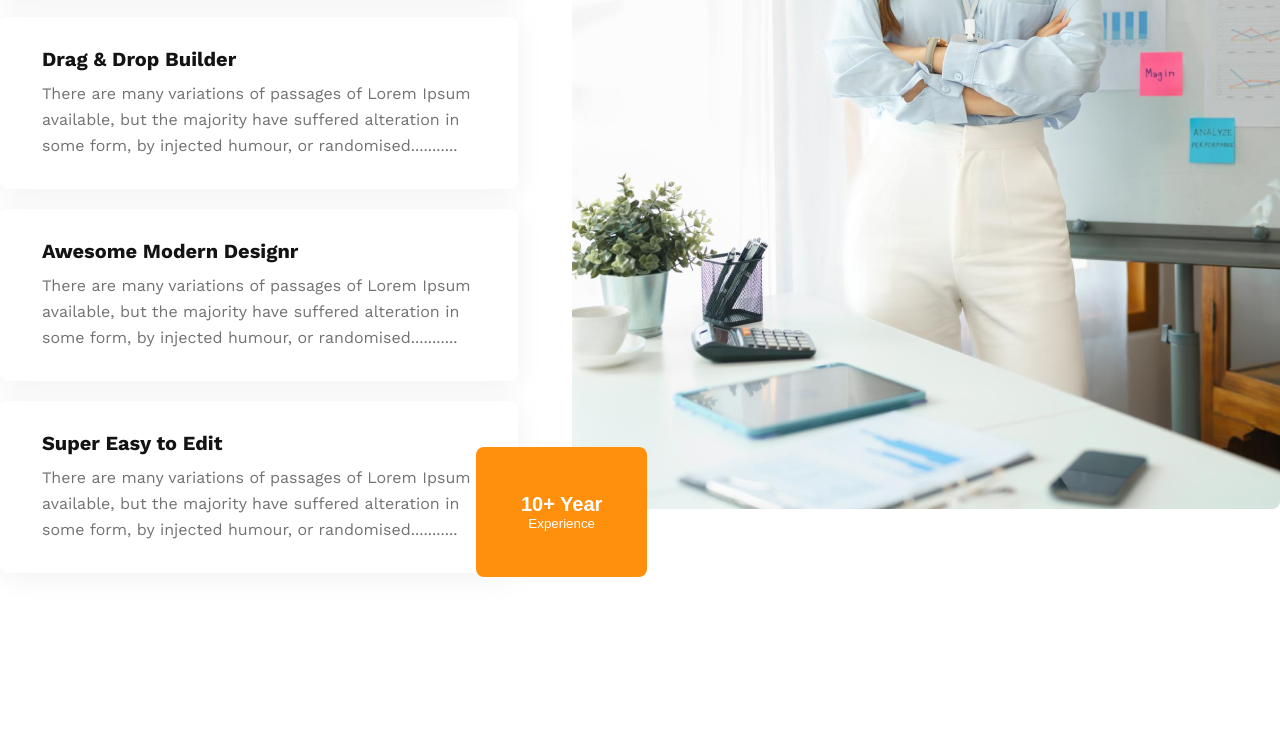
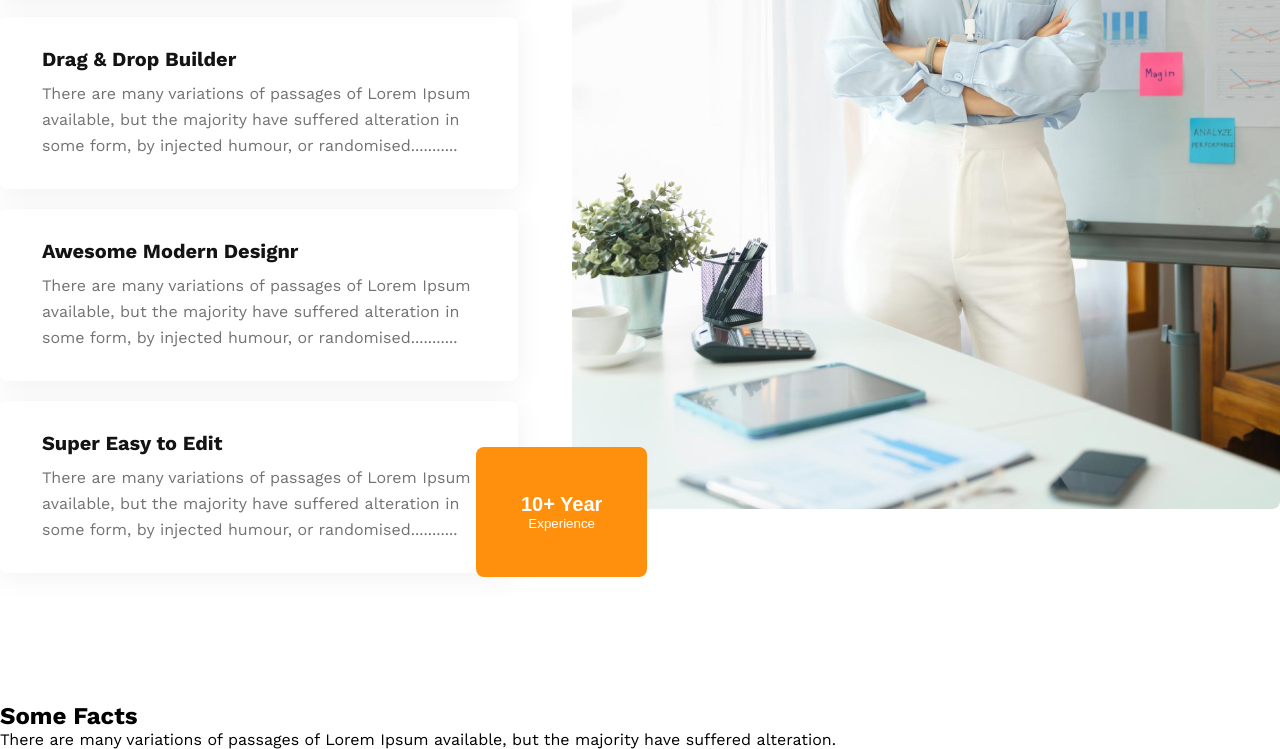
Before and after one commit to mdhabiburrahmn/architect_webpage, a plain HTML site: page index.html in a window 1280 px wide. Shown: the part 2766-3515 px from the top of the page. Before the commit the page ends 3383 px from the top, so only its background shows below. Drawn offline with nearby package versions, Linux system fonts and the light colour scheme.

Commit message:
The designs of the fact sections has been created.

```diff
--- a/index.html
+++ b/index.html
@@ -97,6 +97,13 @@
             </div>
         </section>
 
+        <section class="fact-section">
+            <div class="fact-heading">
+                <h1 class="fact-title">Some Facts</h1>
+                <p class="title-decription">There are many variations of passages of Lorem Ipsum available, but the majority have suffered alteration.</p>
+            </div>
+        </section>
+
     </main>
     <footer>
 
```
